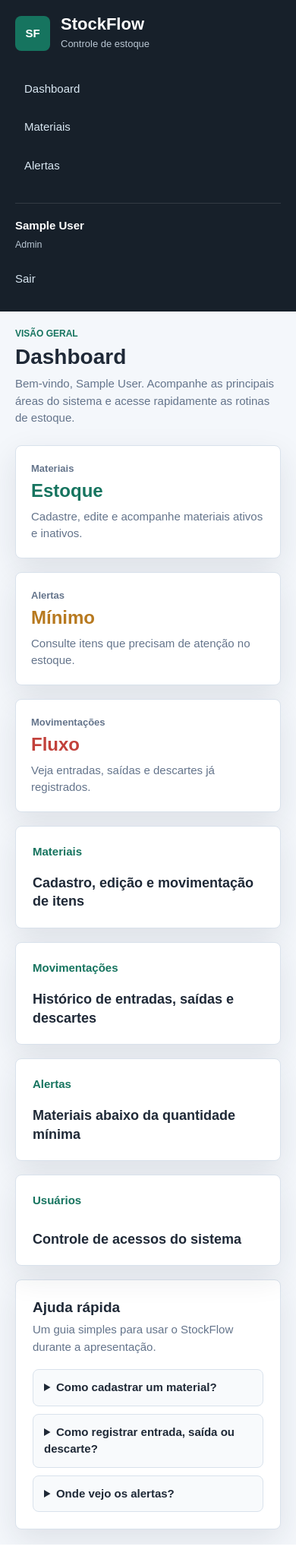
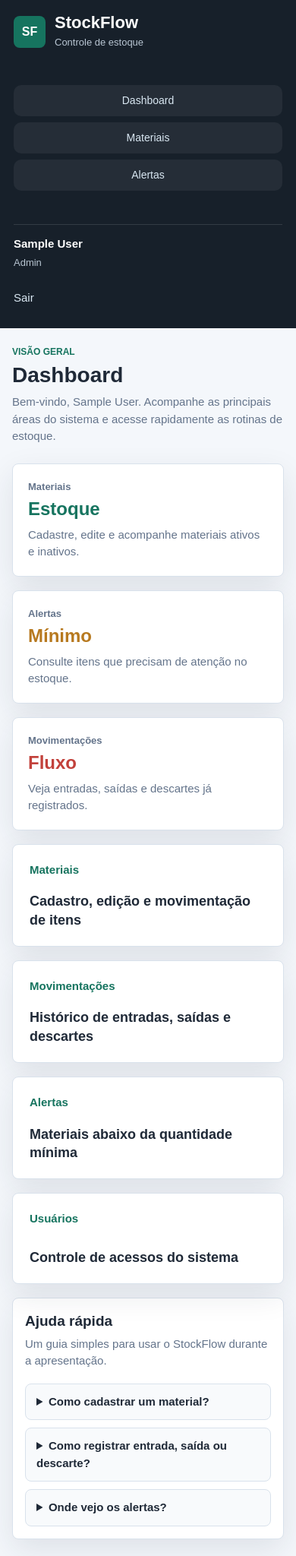
Before and after one commit to wxpdr/stockflow, a Flask app: page / in a window 390 px wide. Shown: the whole page at 76% size. Run offline with Flask 3, Linux system fonts and the light colour scheme; the visitor is signed in with stand-in values (Sample User, id 1).

Commit message:
adiciona ajustes responsivos para sidebar e botões, melhorando a usabilidade em diferentes tamanhos de tela

```diff
--- a/static/css/global.css
+++ b/static/css/global.css
@@ -1023,3 +1023,203 @@ tbody tr:last-child td {
         min-width: 0;
     }
 }
+
+/* AJUSTES RESPONSIVOS - SIDEBAR E BOTÕES */
+
+/* Sidebar mais compacta */
+.sidebar {
+    width: 240px;
+    min-width: 240px;
+}
+
+.brand {
+    gap: 12px;
+}
+
+.brand-mark {
+    width: 48px;
+    height: 48px;
+    font-size: 18px;
+}
+
+.nav-menu {
+    gap: 8px;
+}
+
+.nav-menu a {
+    padding: 10px 14px;
+    font-size: 15px;
+    border-radius: 10px;
+}
+
+.user-box {
+    padding-top: 18px;
+    margin-top: 20px;
+}
+
+.user-box span {
+    font-size: 15px;
+}
+
+.user-box small {
+    font-size: 13px;
+}
+
+/* Botões de ações mais proporcionais */
+.action-toolbar {
+    display: flex;
+    flex-wrap: wrap;
+    gap: 10px;
+    align-items: center;
+}
+
+.tool-button {
+    min-height: 44px;
+    padding: 10px 18px;
+    font-size: 15px;
+    border-radius: 10px;
+    width: auto;
+    flex: 0 0 auto;
+}
+
+/* Campo de pesquisa mais organizado */
+.search-bar {
+    display: flex;
+    flex-direction: column;
+    gap: 12px;
+}
+
+.search-bar input[type="search"] {
+    width: 100%;
+}
+
+/* Ajuste para telas médias */
+@media (max-width: 1024px) {
+    .app-shell {
+        grid-template-columns: 220px 1fr;
+    }
+
+    .sidebar {
+        width: 220px;
+        min-width: 220px;
+        padding: 24px 18px;
+    }
+
+    .brand strong {
+        font-size: 24px;
+    }
+
+    .brand small {
+        font-size: 14px;
+    }
+
+    .nav-menu a {
+        font-size: 15px;
+        padding: 10px 12px;
+    }
+
+    .tool-button {
+        flex: 1 1 calc(50% - 10px);
+        min-height: 46px;
+    }
+}
+
+/* Ajuste para telas pequenas/celular */
+@media (max-width: 768px) {
+    .app-shell {
+        display: block;
+    }
+
+    .sidebar {
+        width: 100%;
+        min-width: 0;
+        padding: 18px;
+        position: relative;
+        min-height: auto;
+    }
+
+    .brand {
+        margin-bottom: 18px;
+    }
+
+    .brand-mark {
+        width: 42px;
+        height: 42px;
+        font-size: 16px;
+    }
+
+    .brand strong {
+        font-size: 22px;
+    }
+
+    .brand small {
+        font-size: 13px;
+    }
+
+    .nav-menu {
+        display: grid;
+        grid-template-columns: repeat(2, minmax(0, 1fr));
+        gap: 8px;
+    }
+
+    .nav-menu a {
+        text-align: center;
+        padding: 10px;
+        font-size: 14px;
+        background: rgba(255, 255, 255, 0.06);
+    }
+
+    .user-box {
+        margin-top: 16px;
+        padding-top: 14px;
+    }
+
+    .main-content {
+        padding: 22px 16px;
+    }
+
+    .action-toolbar {
+        display: grid;
+        grid-template-columns: repeat(2, minmax(0, 1fr));
+        gap: 10px;
+    }
+
+    .tool-button {
+        width: 100%;
+        min-height: 44px;
+        padding: 10px 12px;
+        font-size: 14px;
+    }
+
+    .search-bar {
+        padding: 14px;
+    }
+
+    .search-bar .form-field input {
+        font-size: 14px;
+    }
+}
+
+/* Ajuste para telas muito estreitas */
+@media (max-width: 480px) {
+    .nav-menu {
+        grid-template-columns: 1fr;
+    }
+
+    .action-toolbar {
+        grid-template-columns: 1fr;
+    }
+
+    .tool-button {
+        min-height: 42px;
+        font-size: 14px;
+    }
+
+    .page-header h1 {
+        font-size: 28px;
+    }
+
+    .panel {
+        padding: 16px;
+    }
+}
```
